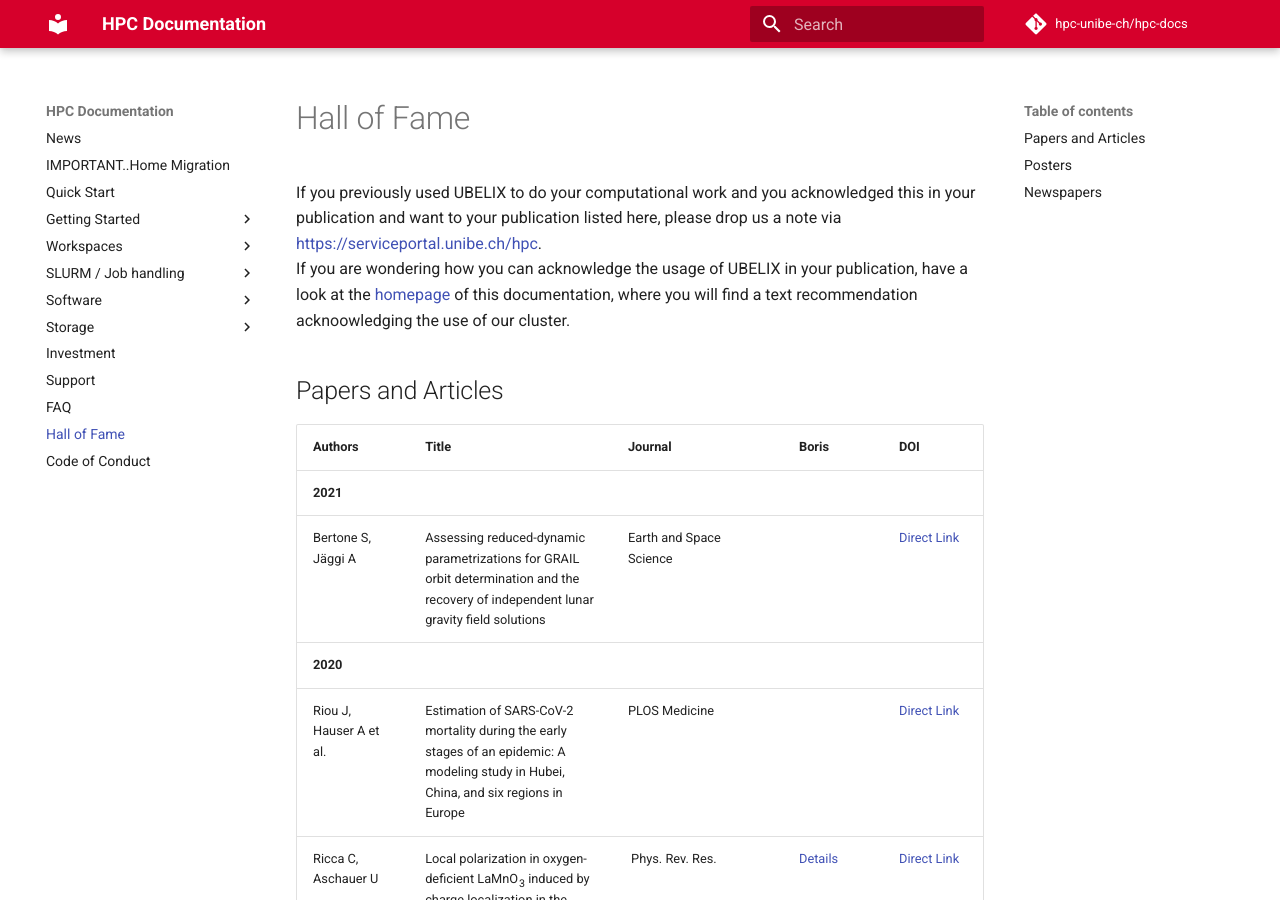
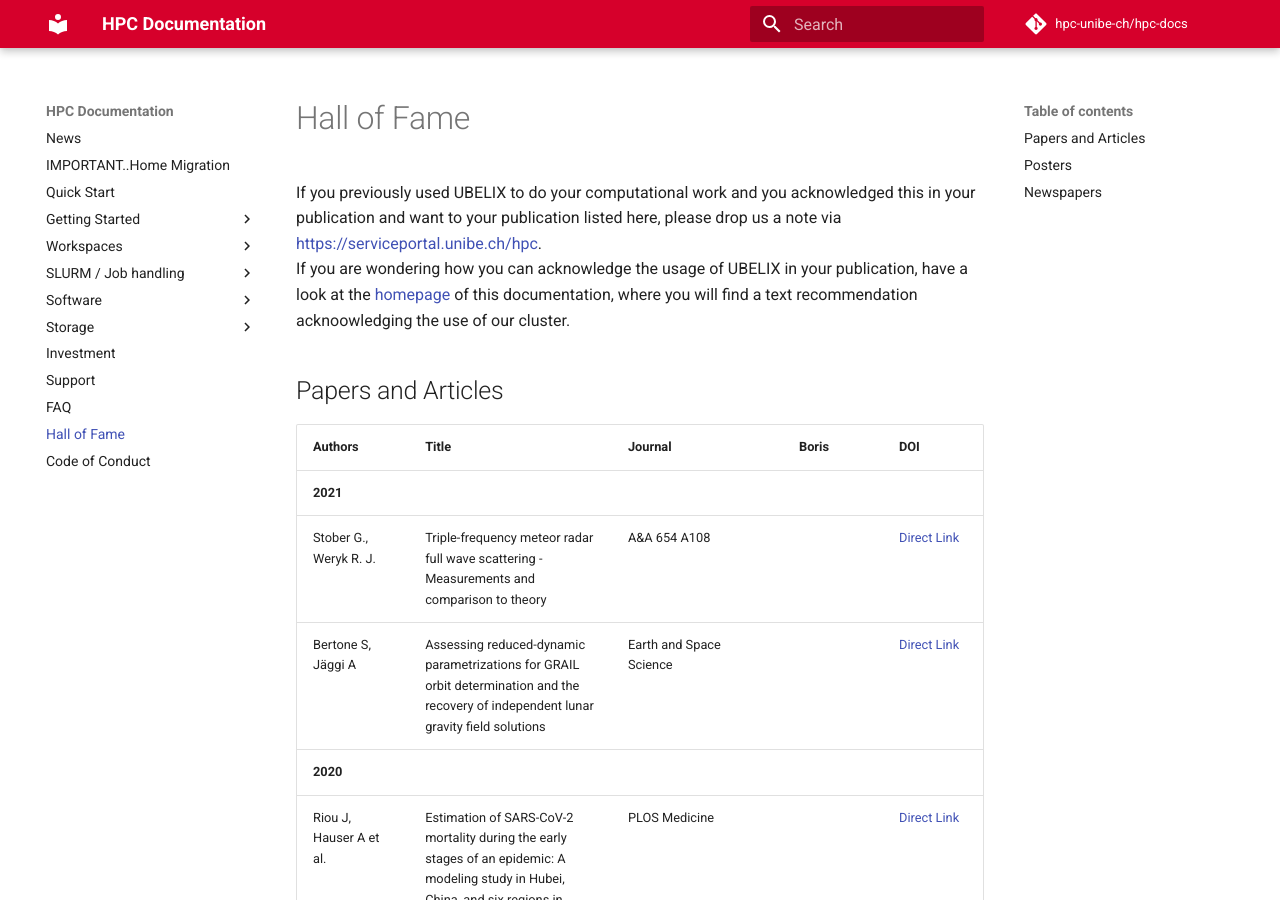
Before and after one commit to hpc-unibe-ch/hpc-unibe-ch.github.io, an MkDocs documentation site: the page built from docs/halloffame.md, in a window 1280 px wide and 900 px high. Built offline with MkDocs 1.6.1 and Material for MkDocs 9.7.7, drawn with Linux system fonts in a browser that asks for light colours; comment, search, counter and statistics services are not loaded.

Commit message:
add hallOfFame entry

```diff
--- a/docs/halloffame.md
+++ b/docs/halloffame.md
@@ -11,6 +11,7 @@
 Authors | Title | Journal | Boris | DOI
 --- | --- | --- | --- | ---
 __2021__
+Stober G., Weryk R. J. | Triple-frequency meteor radar full wave scattering - Measurements and comparison to theory | A&A 654 A108 | | [Direct Link](https://doi.org/10.1051/0004-6361/202141470)
 Bertone S, Jäggi A | Assessing reduced-dynamic parametrizations for GRAIL orbit determination and the recovery of independent lunar gravity field solutions | Earth and Space Science | | [Direct Link](https://doi.org/10.1029/2020EA001454)
 __2020__
 Riou J, Hauser A et al. | Estimation of SARS-CoV-2 mortality during the early stages of an epidemic: A modeling study in Hubei, China, and six regions in Europe | PLOS Medicine | | [Direct Link](https://doi.org/10.1371/journal.pmed.1003189)
```
